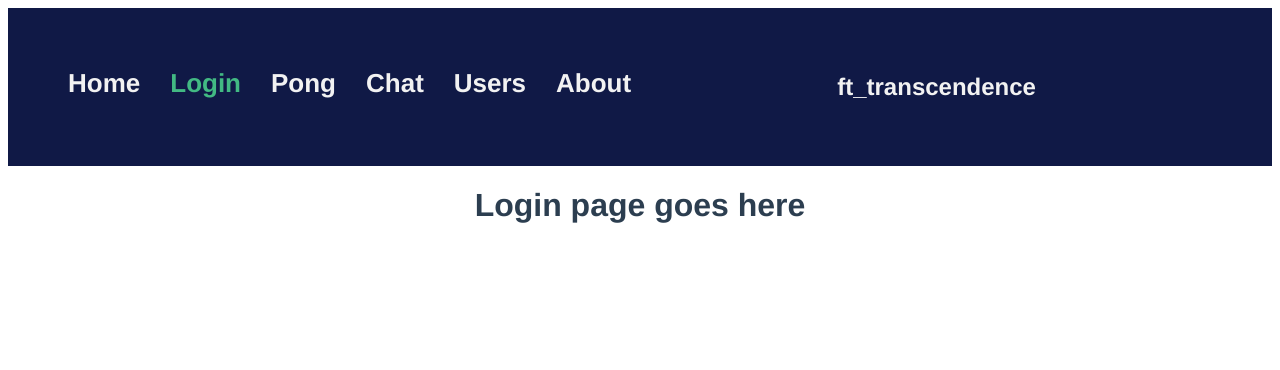
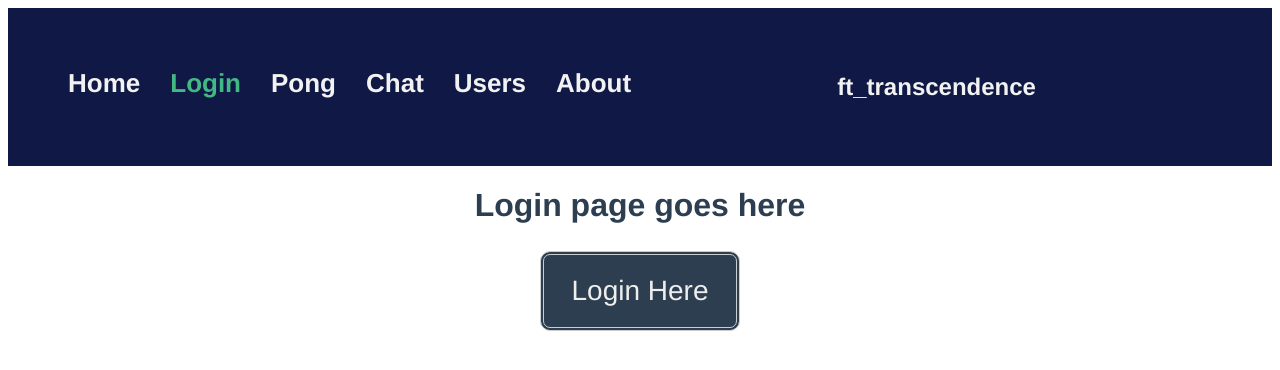
Before and after one commit to NEKuipers/ft_transcendence, a Vue app in the folder frontend/app/: page /login in a window 1280 px wide. Shown: the top 370 px of the page. Built offline with nearby package versions, Linux system fonts and the light colour scheme.

Commit message:
Added a basic login button. Still requires CSS tweaking

```diff
--- /dev/null
+++ b/frontend/app/src/components/Button.vue
@@ -0,0 +1,26 @@
+<template>
+	<button @click="onClick()" class="btn"> {{text}} </button>
+</template>
+
+<script lang="ts">
+
+export default {
+	name: 'MyButton',
+	props: {
+		text: String,
+		color: String
+	},
+	methods: {
+		onClick() { console.log("Cliccato diobe") }
+	}
+}
+</script>
+
+<!-- <style scoped>
+    header {
+        display: flex;
+        justify-content: space-between;
+        align-items: center;
+        margin-bottom: 20px;
+    }
+</style> -->
--- a/frontend/app/src/views/LoginView.vue
+++ b/frontend/app/src/views/LoginView.vue
@@ -1,5 +1,43 @@
 <template>
   <div class="login">
     <h1>Login page goes here</h1>
+    <header>
+      <MyButton text='Login Here'/>
+    </header>
   </div>
 </template>
+
+<script lang="ts">
+import MyButton from '../components/Button.vue'
+
+export default {
+  name: 'LoginView',
+  props: {
+
+  },
+  components: {
+    MyButton
+  }
+}
+</script>
+
+<style scoped>
+    .btn {
+        display: inline-block;
+        background-color: #2c3e50;
+        border-radius: 10px;
+        border: 4px double #cccccc;
+        color: #eeeeee;
+        text-align: center;
+        font-size: 28px;
+        font-family: Avenir, Helvetica, Arial, sans-serif;
+        padding: 20px;
+        width: 200px;
+        -webkit-transition: all 0.5s;
+        -moz-transition: all 0.5s;
+        -o-transition: all 0.5s;
+        transition: all 0.5s;
+        cursor: pointer;
+        margin: 5px;
+    }
+</style>
--- a/frontend/src/App.vue
+++ /dev/null
@@ -1,27 +0,0 @@
-<template>
-  <img alt="Vue logo" src="./assets/logo.png">
-  <HelloWorld msg="Welcome to Your Vue.js + TypeScript App"/>
-</template>
-
-<script lang="ts">
-import { defineComponent } from 'vue';
-import HelloWorld from './components/HelloWorld.vue';
-
-export default defineComponent({
-  name: 'App',
-  components: {
-    HelloWorld
-  }
-});
-</script>
-
-<style>
-#app {
-  font-family: Avenir, Helvetica, Arial, sans-serif;
-  -webkit-font-smoothing: antialiased;
-  -moz-osx-font-smoothing: grayscale;
-  text-align: center;
-  color: #2c3e50;
-  margin-top: 60px;
-}
-</style>
--- a/frontend/src/main.ts
+++ /dev/null
@@ -1,4 +0,0 @@
-import { createApp } from 'vue'
-import App from './App.vue'
-
-createApp(App).mount('#app')
--- a/frontend/src/shims-vue.d.ts
+++ /dev/null
@@ -1,6 +0,0 @@
-/* eslint-disable */
-declare module '*.vue' {
-  import type { DefineComponent } from 'vue'
-  const component: DefineComponent<{}, {}, any>
-  export default component
-}
```
Also changed, not shown: frontend/src/components/HelloWorld.vue (deleted, +0 -60 lines).
